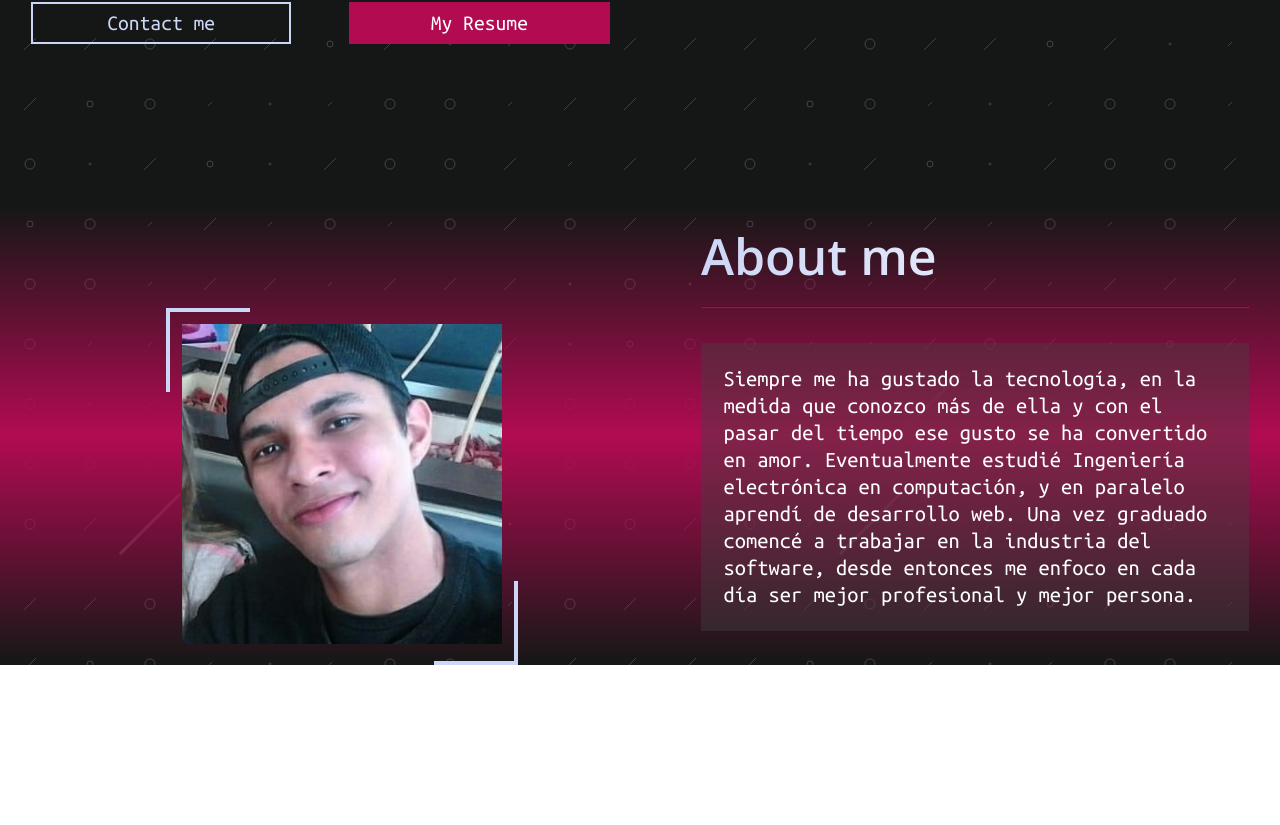
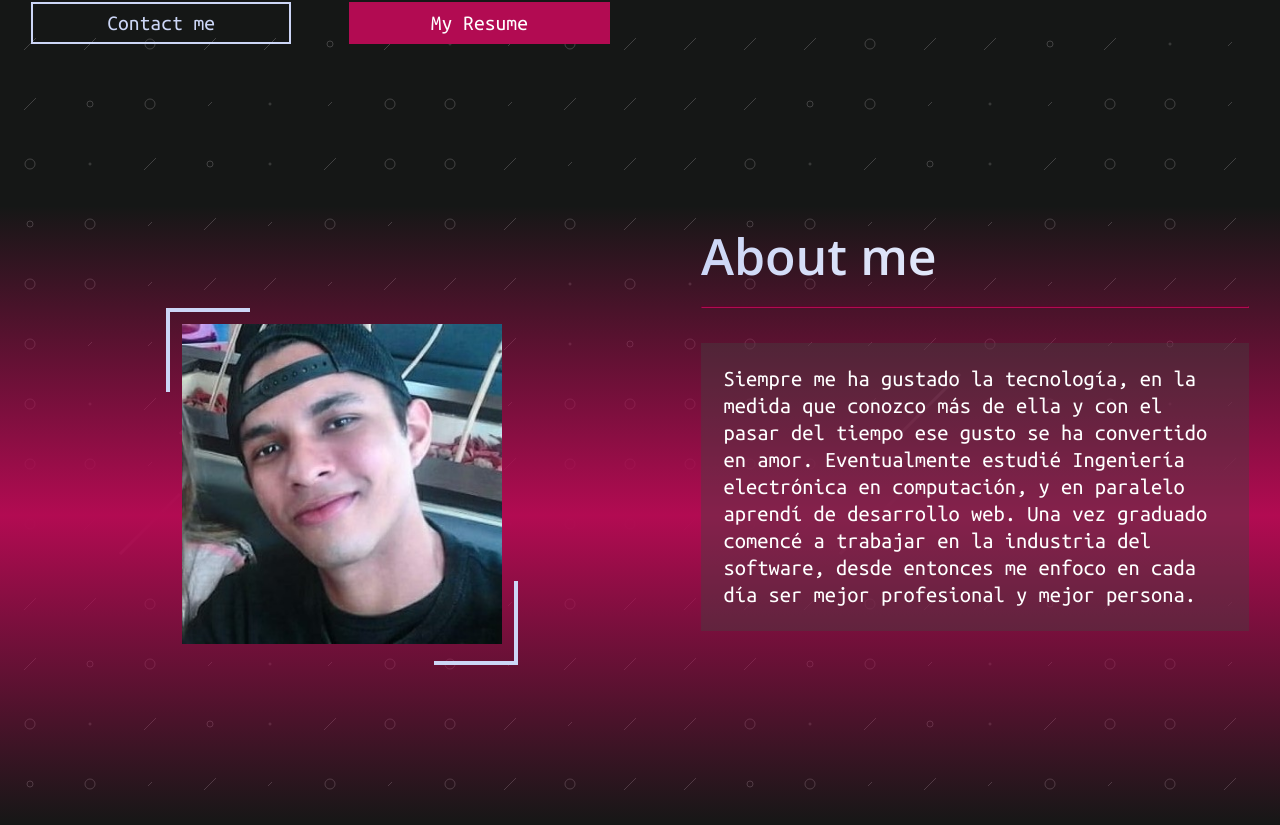
Before and after one commit to AndresJoaquinNino/my-web-site, a React (Create React App) app: page / in a window 1280 px wide. Shown: the part 546-1371 px from the top of the page. Before the commit the page ends 1211 px from the top, so only its background shows below. Built offline with nearby package versions, Linux system fonts and the light colour scheme; the HTML template or start-up script is replaced by a standard one.

Commit message:
more margin bottom to next section

```diff
--- a/src/components/About.scss
+++ b/src/components/About.scss
@@ -4,6 +4,7 @@
 
 .page__about{
     width: 100%;
+    margin-bottom: 6rem;
     &-content{
         width: 100%;
         @include flex-center(column,3rem);
@@ -53,6 +54,7 @@
     .page__about{
         display: flex;
         flex-direction: column;
+        margin-bottom: 10rem;
         &-content{
             width: 100%;
             flex-direction: row-reverse;
```
